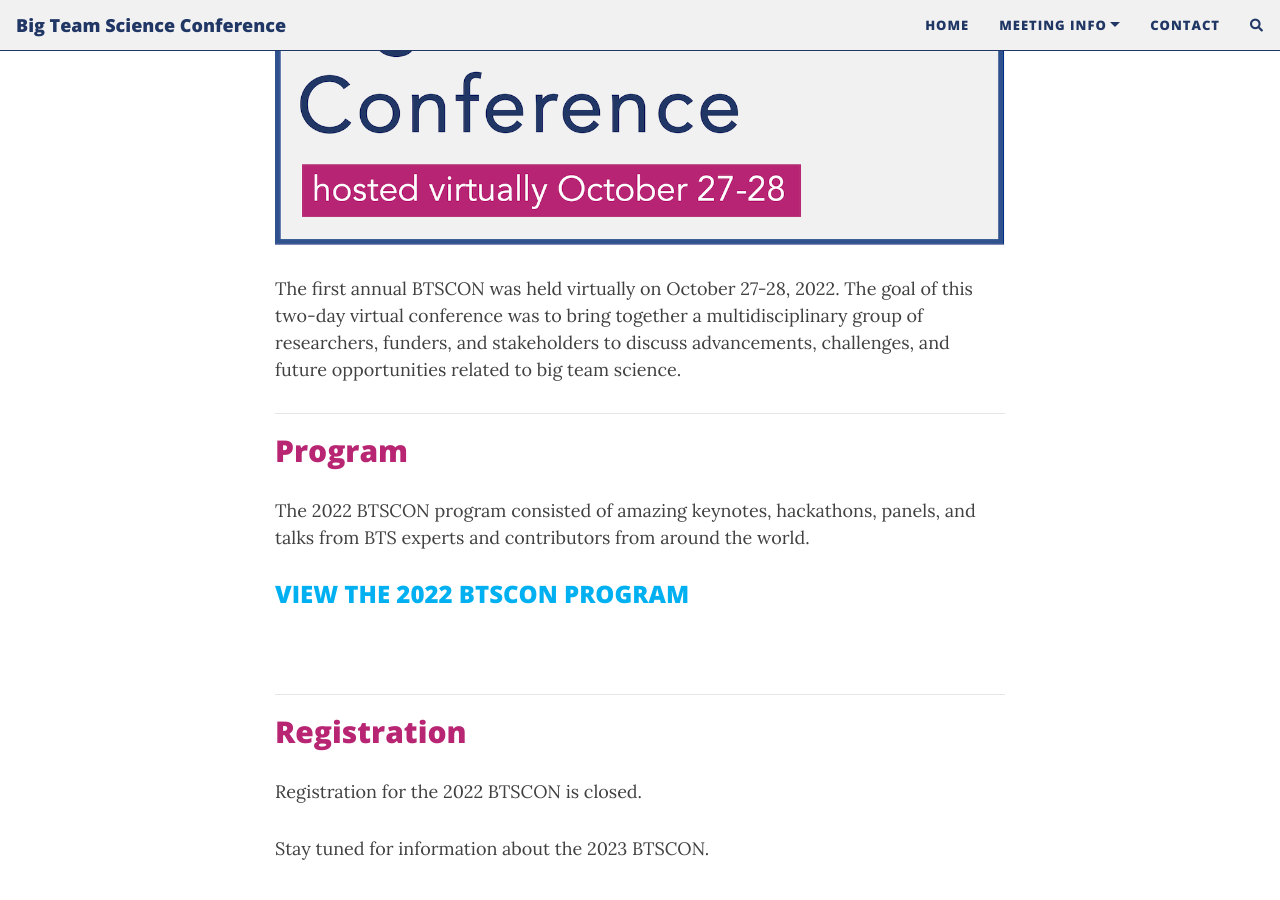
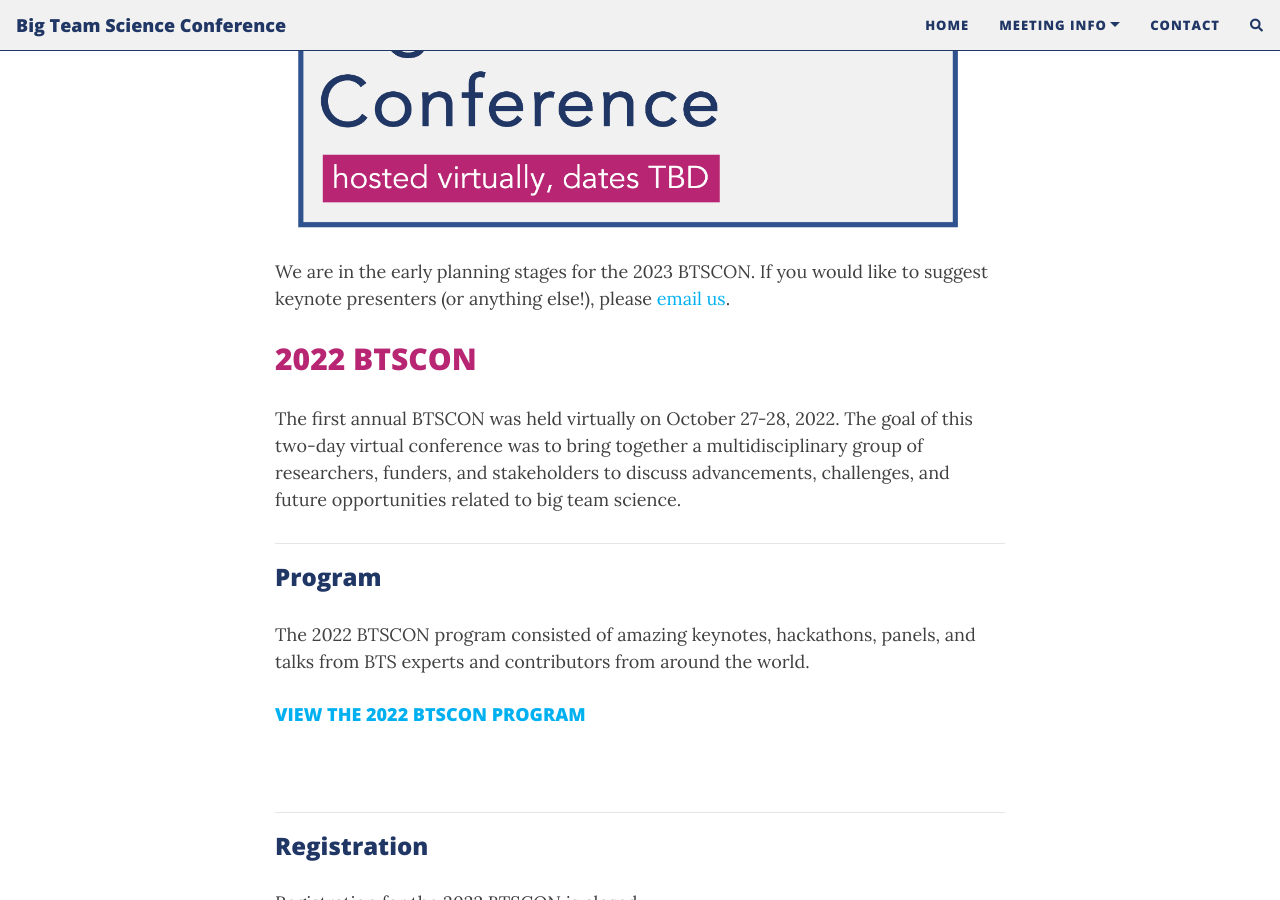
Before and after one commit to bigteamscienceconference/bigteamscienceconference.github.io, a Jekyll site: the page built from index.md, in a window 1280 px wide and 900 px high, scrolled down 303 px. Built offline with Jekyll 4.4.1, drawn with Linux system fonts in a browser that asks for light colours; nearby versions of some CDN libraries; comment, search, counter and statistics services are not loaded.

Commit message:
update to 2023

```diff
--- a/_config.yml
+++ b/_config.yml
@@ -34,7 +34,7 @@ navbar-links:
 
 # Image to show in the navigation bar - works best with a square image
 # Remove this parameter if you don't want an image in the navbar
-avatar: "/assets/img/BTSCon2022_avatar.png"
+avatar: "/assets/img/BTSCon2023_avatar.png"
 
 # By default, the image is cut into a circle. You can disable this behaviour by setting 'round-avatar: false'
 round-avatar: true
--- a/index.md
+++ b/index.md
@@ -3,22 +3,28 @@ layout: page
 ---
 
 
-<img src="/assets/img/BTSCon2022_logo.png" alt="" />
+<img src="/assets/img/BTSCon2023_logo.png" alt="" />
 
+
+We are in the early planning stages for the 2023 BTSCON. If you would like to suggest keynote presenters (or anything else!), please [email us](mailto:bigteamscienceconference@gmail.com).
+
+
+
+## 2022 BTSCON
 The first annual BTSCON was held virtually on October 27-28, 2022. The goal of this two-day virtual conference was to bring together a multidisciplinary group of researchers, funders, and stakeholders to discuss advancements, challenges, and future opportunities related to big team science.
 
 ***
-## Program
+### Program
 
 The 2022 BTSCON program consisted of amazing keynotes, hackathons, panels, and talks from BTS experts and contributors from around the world.
 
-### [VIEW THE 2022 BTSCON PROGRAM](https://docs.google.com/document/d/17m6t7or53uvFErIW_WHvegwlwV2Cq_rvG5ny-4cBkpM/edit?usp=sharing)
+#### [VIEW THE 2022 BTSCON PROGRAM](https://docs.google.com/document/d/17m6t7or53uvFErIW_WHvegwlwV2Cq_rvG5ny-4cBkpM/edit?usp=sharing)
 
 <br>
 
 ***
 
-## Registration
+### Registration
 
 Registration for the 2022 BTSCON is closed.
 
@@ -49,7 +55,7 @@ Stay cool (shirts), warm (sweatshirts), hydrated (mugs & water bottles), and pre
 ***
 <!--## [Speakers]({{site.baseurl}}/people/)
 -->
-## 2022 Keynote Speakers
+### 2022 Keynote Speakers
 
 <section>
   <div class="container">
@@ -88,7 +94,7 @@ Stay cool (shirts), warm (sweatshirts), hydrated (mugs & water bottles), and pre
 <br>
 
 ***
-## 2022 Featured Sessions
+### 2022 Featured Sessions
 
 <section>
   <div class="container">
@@ -220,7 +226,7 @@ The conference will feature symposia, panel sessions, hackathons, talks, and soc
 -->
 
 ***
-## Sponsor Organizations
+### Sponsor Organizations
 
 <section>
 	<br>
```
Also changed, not shown: assets/img/BTSCon2023_avatar.png (added), assets/img/BTSCon2023_logo.png (added).
